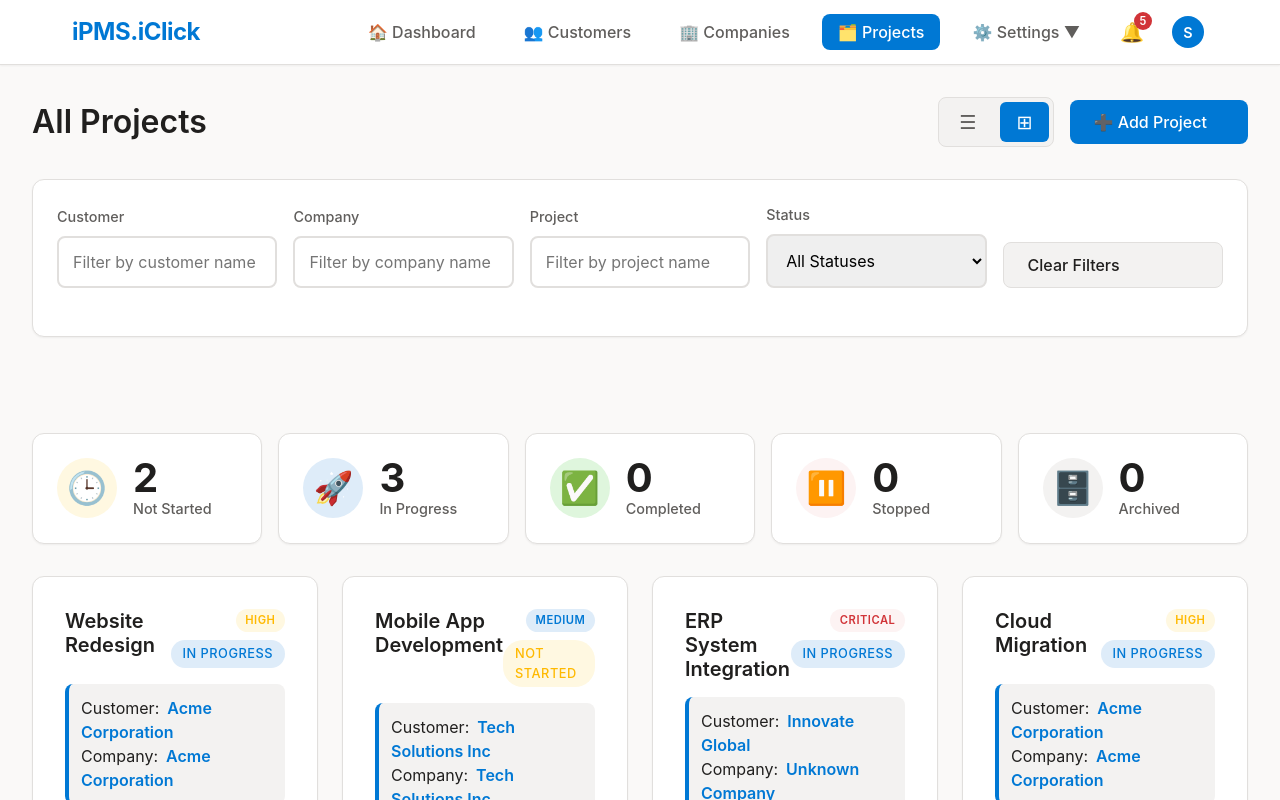
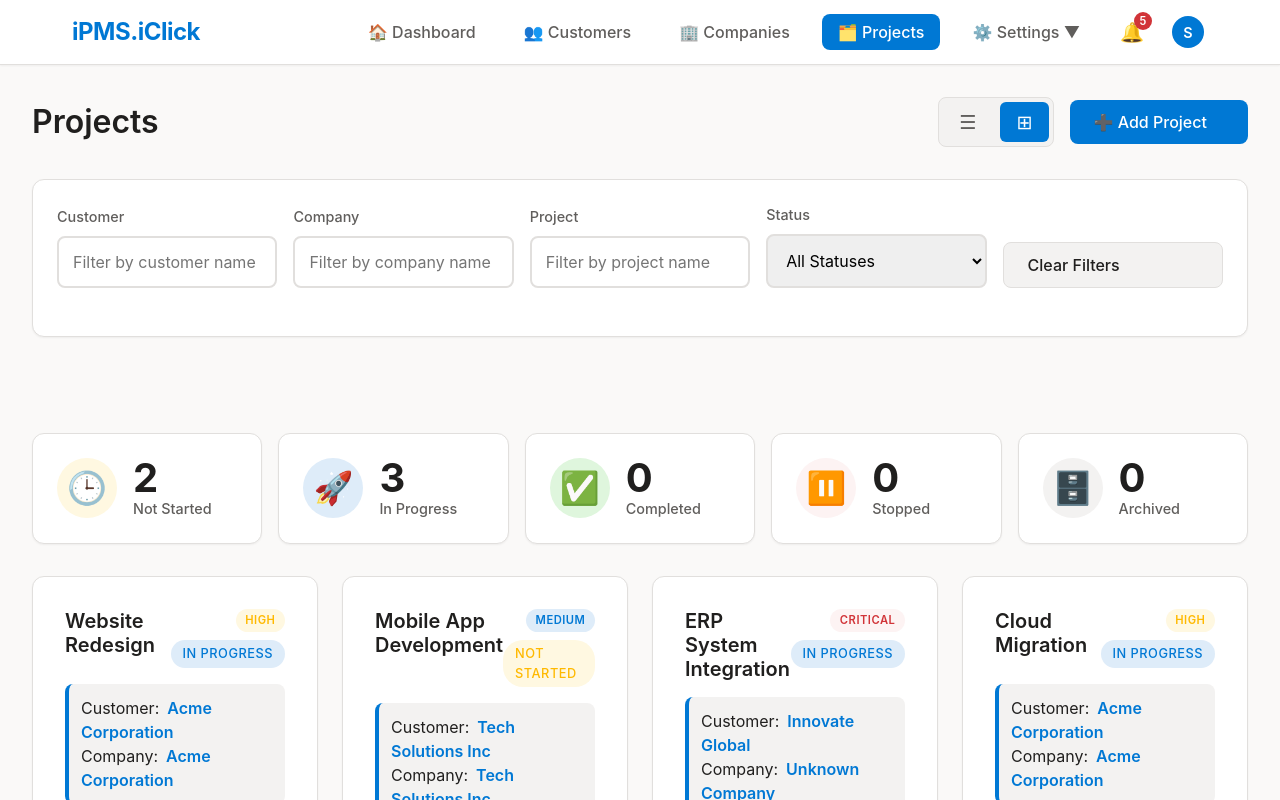
Before and after one commit to ahmedgaballa81-a11y/iPMS.Bolt, an Angular app: page / in a window 1280 px wide. Both pictures are taken after a click on the button "🗂️ Projects". Shown: the top 800 px of the page. Built offline with nearby package versions, Linux system fonts and the light colour scheme.

Commit message:
Updated all-projects.component.ts

```diff
--- a/src/app/components/all-projects/all-projects.component.ts
+++ b/src/app/components/all-projects/all-projects.component.ts
@@ -12,7 +12,7 @@ import { Project, CreateProjectRequest } from "../../models/project.model";
   template: `
     <div class="all-projects">
       <div class="header">
-        <h2>All Projects</h2>
+        <h2>Projects</h2>
         <div class="header-actions">
           <div class="view-toggle">
             <button
```
